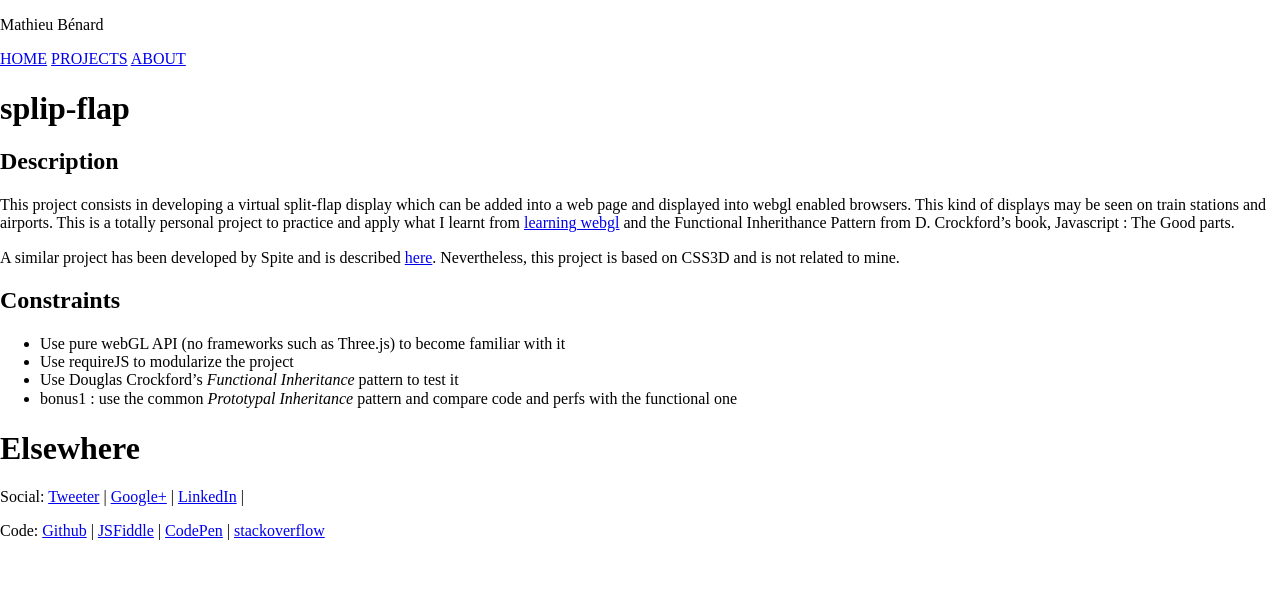
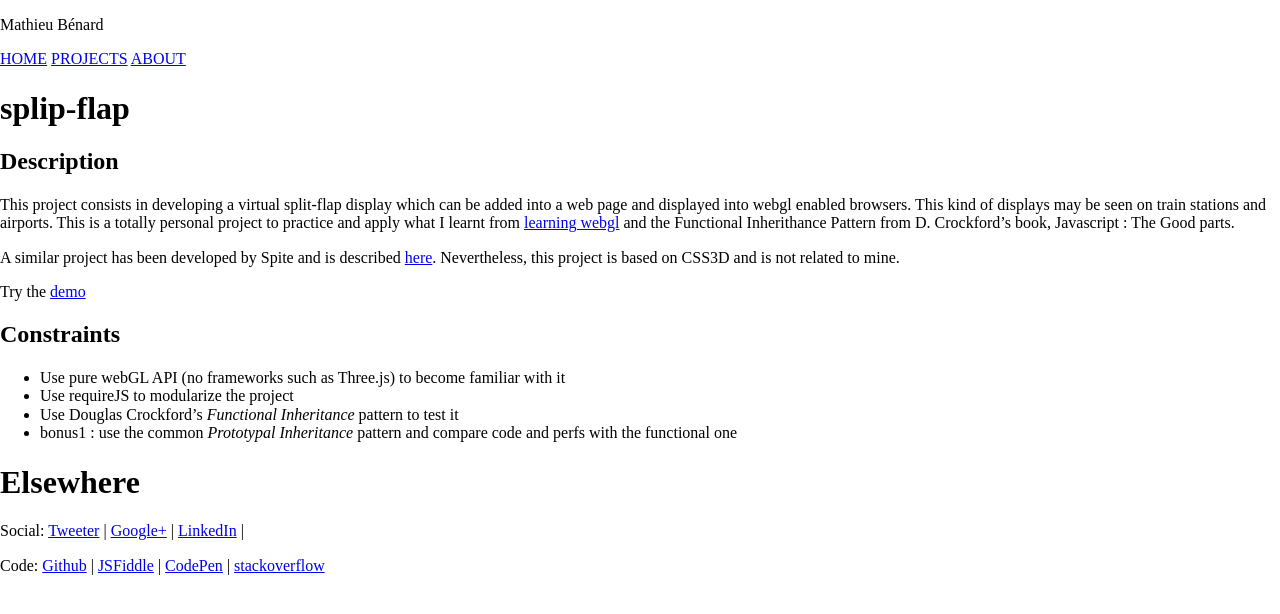
Before and after one commit to Mic75/flip-flap, a Jekyll site: the page built from index.md, in a window 1280 px wide. Shown: the top 614 px of the page. Built offline with Jekyll 4.4.1, drawn with Linux system fonts in a browser that asks for light colours; nearby versions of some CDN libraries.

Commit message:
Add link to demo

```diff
--- a/_config.yml
+++ b/_config.yml
@@ -1,3 +1,4 @@
+baseurl: /slip-flap
 defaults:
   -
     scope:
--- a/index.md
+++ b/index.md
@@ -10,6 +10,7 @@ This is a totally personal project to practice and apply what I learnt from [lea
 
 A similar project has been developed by Spite and is described [here](http://www.clicktorelease.com/blog/split-flap-display "ClickToRelease"). Nevertheless, this project is based on CSS3D and is not related to mine.
 
+Try the [demo]({{ site.baseurl }}/demo/demo.html)
 
 Constraints
 --
```
